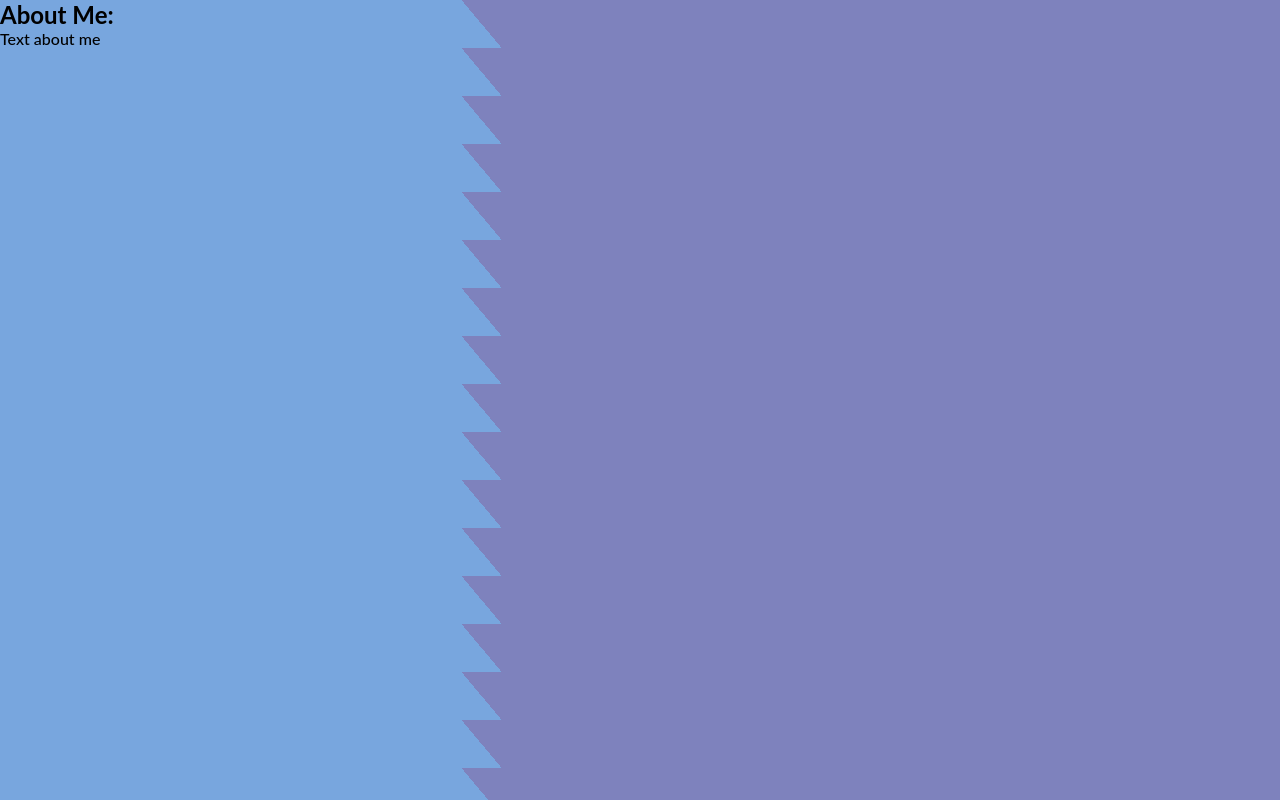
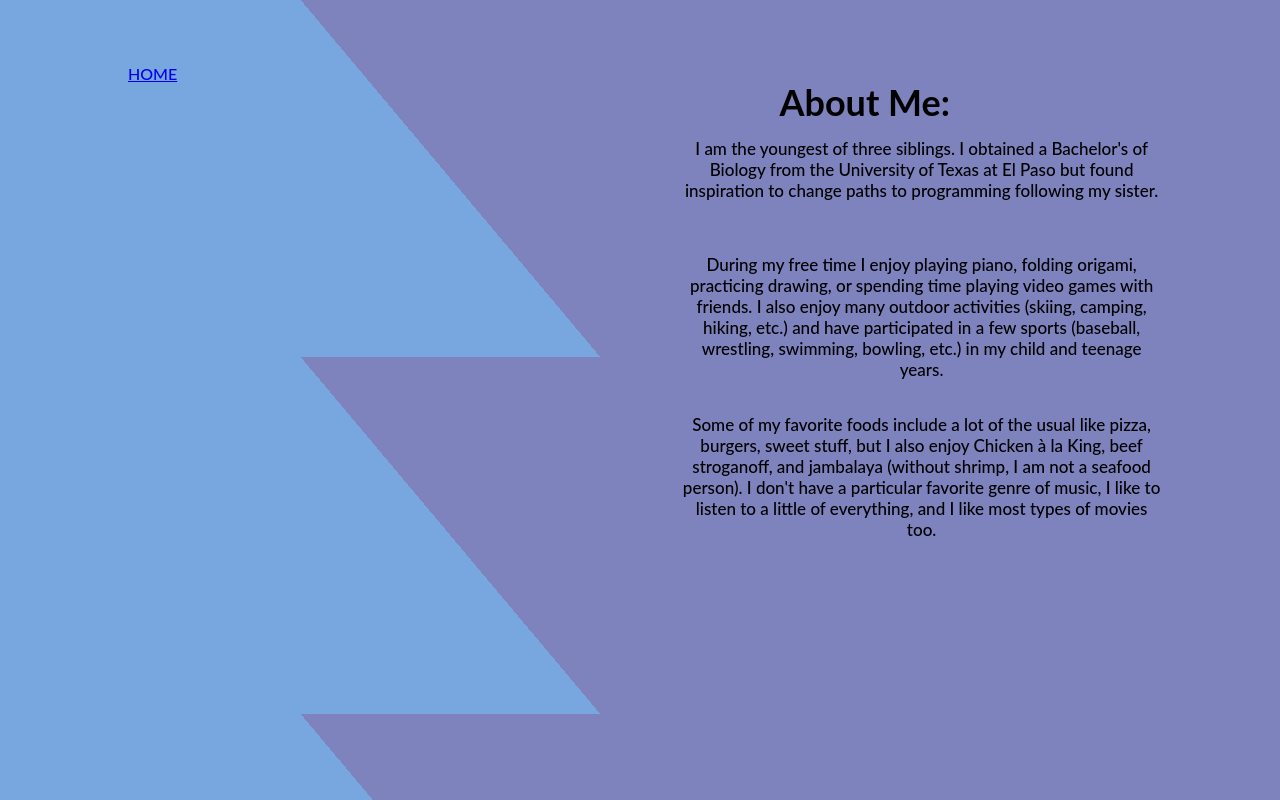
Before and after one commit to kohara321/personal-website, a plain HTML site: page about.html in a window 1280 px wide. Drawn offline with Linux system fonts and the light colour scheme; a web font is replaced by a local one.

Commit message:
added info and styling for about page

```diff
--- a/about.html
+++ b/about.html
@@ -6,9 +6,10 @@
         <a href="./index"></a>
     </head>
     <body>
-        <div class="aboutSection">
-            <h2><script src="script.js"></script></h2>
-        </div>
-        <p class="aboutSection">Text about me</p>
+        <a id="mainPage" href="index.html">HOME</a>
+        <h2 class="aboutSection"><script src="script.js"></script></h2>
+        <p class="aboutSection" style="margin-bottom: -60px;">I am the youngest of three siblings. I obtained a Bachelor's of Biology from the University of Texas at El Paso but found inspiration to change paths to programming following my sister. </p>
+        <p class="aboutSection">During my free time I enjoy playing piano, folding origami, practicing drawing, or spending time playing video games with friends. I also enjoy many outdoor activities (skiing, camping, hiking, etc.) and have participated in a few sports (baseball, wrestling, swimming, bowling, etc.) in my child and teenage years.</p>
+        <p class="aboutSection">Some of my favorite foods include a lot of the usual like pizza, burgers, sweet stuff, but I also enjoy Chicken à la King, beef stroganoff, and jambalaya (without shrimp, I am not a seafood person). I don't have a particular favorite genre of music, I like to listen to a little of everything, and I like most types of movies too.</p>
     </body>
 </html>
--- a/style.css
+++ b/style.css
@@ -51,7 +51,7 @@ a {
     position: absolute;
     text-align: center;
     left: 10%;
-    top: 10%;
+    top: 8%;
 }
 
 #chinchilla {
@@ -75,3 +75,24 @@ a {
 /* img:hover {
     background: #fff;
 } */
+
+p.aboutSection {
+    width: 40%;
+    text-align: center;
+    padding: 1em;
+    font-size: 17px;
+}
+
+.aboutSection {
+    position: relative;
+    top: 50%;
+    left: 50%;
+    transform: translate(5%,125%);
+}
+
+h2{
+    position: absolute;
+    top: 80px;
+    right: 330px;
+    font-size: 36px;
+}
```
